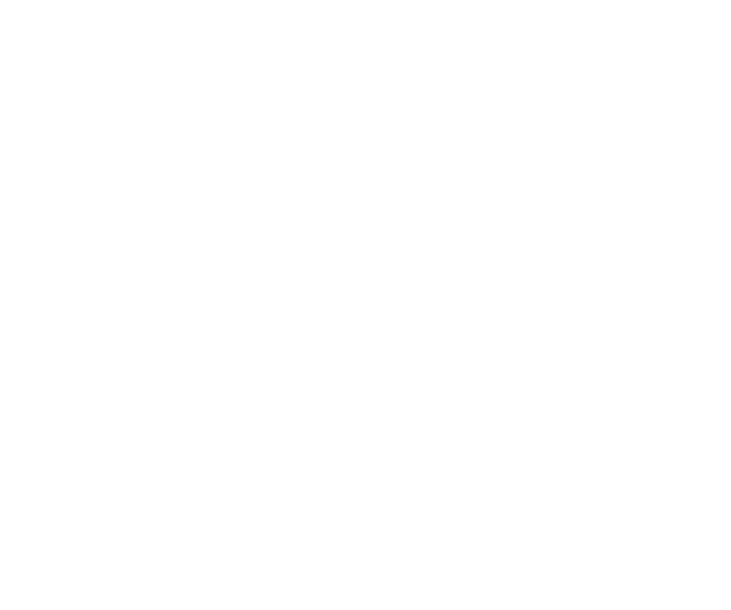
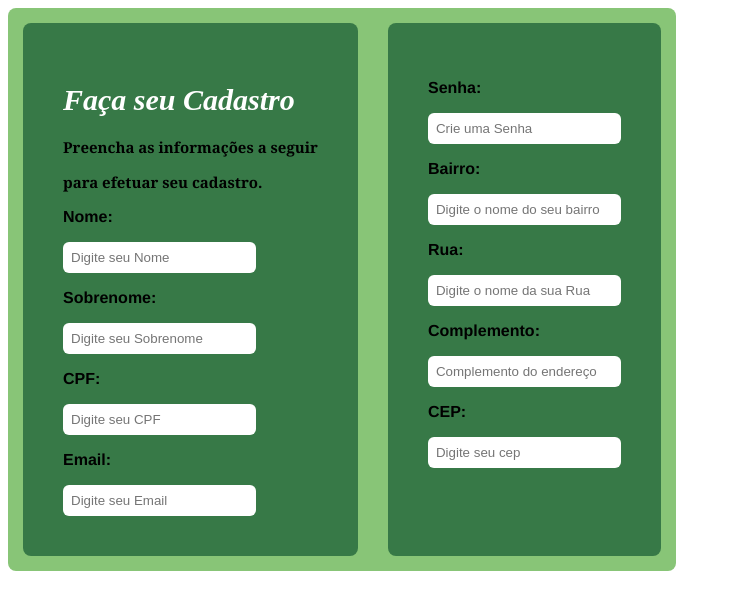
Before and after one commit to 127h00/PraticaP2_vesp, a React (Create React App) app in the folder front/: page /cadastro in a window 1280 px wide. Before the commit this address had no page. Shown: the top 610 px of the page, without its empty margins (0-731 px from the left). Built offline with nearby package versions, Linux system fonts and the light colour scheme.

Commit message:
Adicionando a tela Cadastro

```diff
--- a/front/src/index.jsx
+++ b/front/src/index.jsx
@@ -5,6 +5,7 @@
 import { BrowserRouter, Routes, Route } from  "react-router-dom";
 import Produtos from './pages/InfoProdutos/Produtos';
 import Login from './pages/Login/Login';
+import Cadastro from './pages/Cadastro/Cadastro'
 
 
 const root = ReactDOM.createRoot(document.getElementById('root'));
@@ -16,6 +17,7 @@
         <Route path='/' Component={Home} />
         <Route path='/login' Component={Login} />
         <Route path='/produtos' Component={Produtos} />
+        <Route path='/cadastro' Component={Cadastro} />
       </Routes>
     </BrowserRouter>
   </React.StrictMode>
--- a/front/src/pages/Cadastro/Cadastro.jsx
+++ b/front/src/pages/Cadastro/Cadastro.jsx
@@ -0,0 +1,159 @@
+import styles from './Cadastro.module.css'
+
+import React, { useState } from 'react';
+
+function Cadastro() {
+
+    const [prenome, setPrenome] = useState(''); //useState armazena o que está dentro dos () - recebe apenas strings
+    const [sobrenome, setSobrenome] = useState('');
+    const [cpf, setCpf] = useState('');
+    const [email, setEmail] = useState('');
+    const [rua, setRua] = useState('');
+    const [numero, setNumero] = useState('');
+    const [cep, setCep] = useState('');
+    const [senha, setSenha] = useState('');
+    const [bairro, setBairro] = useState('');
+    const [complemento, setComplemento] = useState('');
+
+
+    const handlePrenomeChange = (event) => {
+        setPrenome(event.target.value);
+        console.log(prenome);
+    };
+
+    const handleSobrenomeChange = (event) => {
+        setSobrenome(event.target.value);
+        console.log(sobrenome);
+    };
+
+    const handleCpfChange = (event) => {
+        setCpf(event.target.value);
+        console.log(cpf);
+    };
+
+    const handleEmailChange = (event) => {
+        setEmail(event.target.value);
+        console.log(email);
+    };
+
+    const handleRuaChange = (event) => {
+        setRua(event.target.value);
+        console.log(rua);
+    };
+
+    const handleNumeroChange = (event) => {
+        setNumero(event.target.value);
+        console.log(numero);
+    };
+
+    const handleCepChange = (event) => {
+        setCep(event.target.value);
+        console.log(cep);
+    };
+
+    const handleSenhaChange = (event) => {
+        setSenha(event.target.value);
+        console.log(senha);
+    };
+
+    const handleBairroChange = (event) => {
+        setBairro(event.target.value);
+        console.log(bairro);
+    };
+
+    const handleComplementoChange = (event) => {
+        setComplemento(event.target.value);
+        console.log(complemento);
+    };
+
+    return (
+        <div className={styles.section}>
+
+            <div className={styles.Cadastro}>
+                <h1>Faça seu Cadastro</h1>
+                <h2>Preencha as informações a seguir <p></p>
+                     para efetuar seu cadastro.</h2>
+
+                <p>Nome:</p>
+                <input
+                    type="text"
+                    value={prenome}
+                    onChange={handlePrenomeChange}
+                    placeholder="Digite seu Nome"
+                />
+
+                <p>Sobrenome:</p>
+                <input
+                    type="text"
+                    value={sobrenome}
+                    onChange={handleSobrenomeChange}
+                    placeholder="Digite seu Sobrenome"
+                />
+                <p>CPF:</p>
+                <input
+                    type="text"
+                    value={cpf}
+                    onChange={handleCpfChange}
+                    placeholder="Digite seu CPF"
+                />
+
+                <p>Email:</p>
+                <input
+                    type="text"
+                    value={email}
+                    onChange={handleEmailChange}
+                    placeholder="Digite seu Email"
+                />
+
+
+            </div>
+
+            <div className={styles.Cadastro}>
+
+                <p>Senha:</p>
+                <input
+                    type="text"
+                    value={senha}
+                    onChange={handleSenhaChange}
+                    placeholder="Crie uma Senha"
+                />
+
+                <p>Bairro:</p>
+                <input
+                    type="text"
+                    value={bairro}
+                    onChange={handleBairroChange}
+                    placeholder="Digite o nome do seu bairro"
+                />
+
+                <p>Rua:</p>
+                <input
+                    type="text"
+                    value={rua}
+                    onChange={handleRuaChange}
+                    placeholder="Digite o nome da sua Rua"
+                />
+
+                <p>Complemento:</p>
+                <input
+                    type="text"
+                    value={complemento}
+                    onChange={handleComplementoChange}
+                    placeholder="Complemento do endereço"
+                />
+
+
+                <p>CEP:</p>
+                <input
+                    type="text"
+                    value={cep}
+                    onChange={handleCepChange}
+                    placeholder="Digite seu cep"
+                />
+
+            </div>
+
+        </div>
+    );
+}
+export default Cadastro;
--- a/front/src/pages/Cadastro/Cadastro.module.css
+++ b/front/src/pages/Cadastro/Cadastro.module.css
@@ -0,0 +1,56 @@
+
+.section{
+    display: flex;
+    background-color: rgb(136, 197, 119);
+    justify-content: center;
+    width: fit-content;
+    border-radius: 8px;
+    justify-content: center;
+}
+
+/* //CADASTRO - DADOS */
+.Cadastro{
+    background-color: rgb(55, 121, 71);
+    padding: 40px;
+    margin: 15px;
+    border-radius: 8px;
+}
+
+
+.Cadastro > input{
+    border-radius: 6px;
+    border: none;
+    padding: 8px;
+
+}
+
+.Cadastro > button{
+    margin-top: 100px;
+    padding: 50px;
+    padding-left: 30px;
+    border: 10px;
+}
+
+.Cadastro > p {
+    color: rgb(0, 0, 0);
+    font-weight: bolder;
+    font-family: 'Franklin Gothic Medium', 'Arial Narrow', Arial, sans-serif;
+}
+
+.Cadastro > h1{
+    color:rgb(255, 255, 255);
+    font-size: 30px;
+    white-space: nowrap;
+    font-family: 'Times New Roman', Times, serif;
+    font-weight: bolder;
+    font-style: oblique;
+}
+
+.Cadastro > h2{
+    color:rgb(0, 0, 0);
+    font-size: 15px;
+    white-space: inherit;
+    font-family: Cambria, Cochin, Georgia, Times, 'Times New Roman', serif;
+    font-weight: bold;
+    font-style: initial;
+}
--- a/front/src/pages/Login/Login.jsx
+++ b/front/src/pages/Login/Login.jsx
@@ -18,6 +18,7 @@
     };
 
     return (
+
         <div className={styles.section}>
 
             <div className={styles.BemVindo}>
@@ -49,6 +50,7 @@
             </div>
 
         </div>
+
     );
 }
 
```
